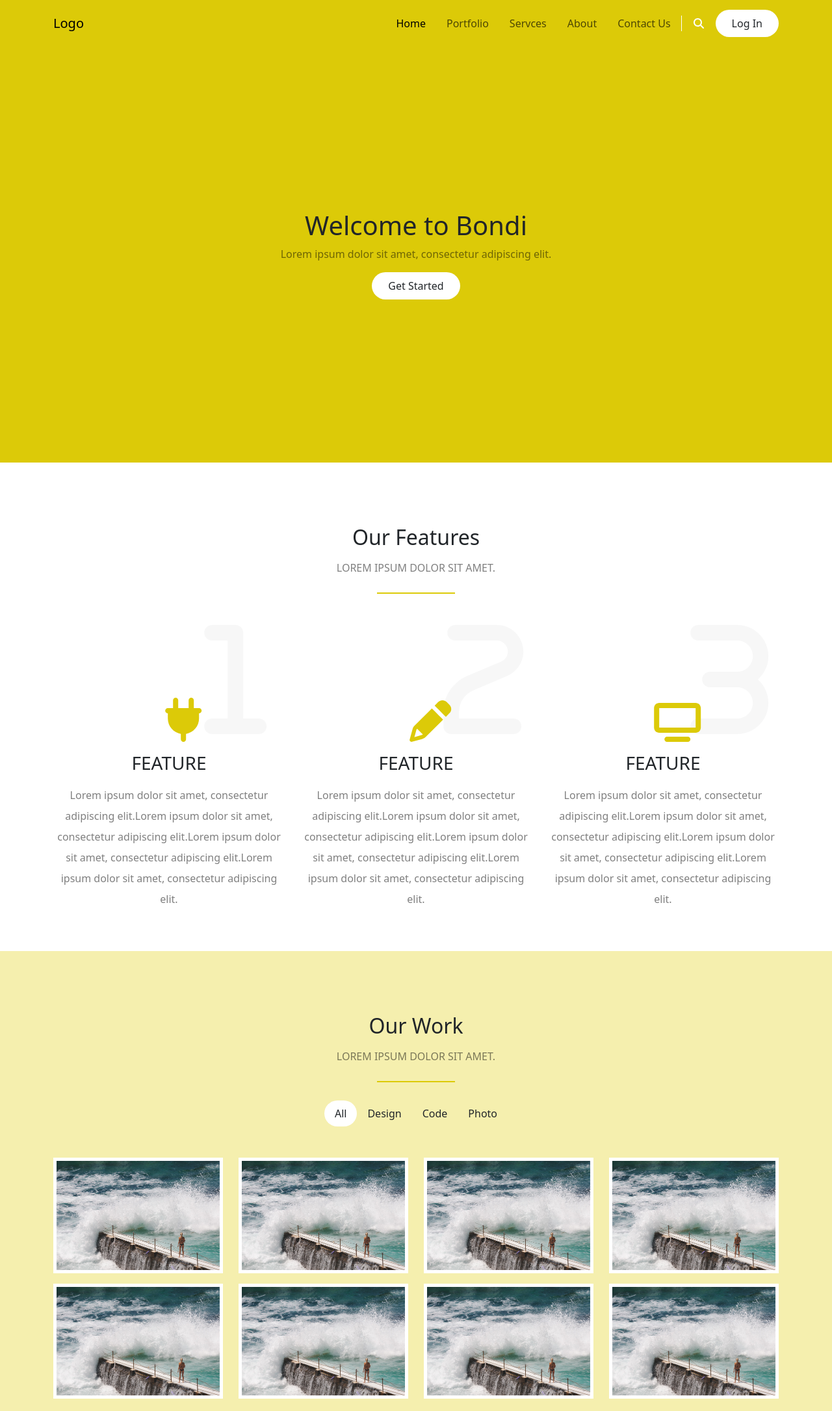
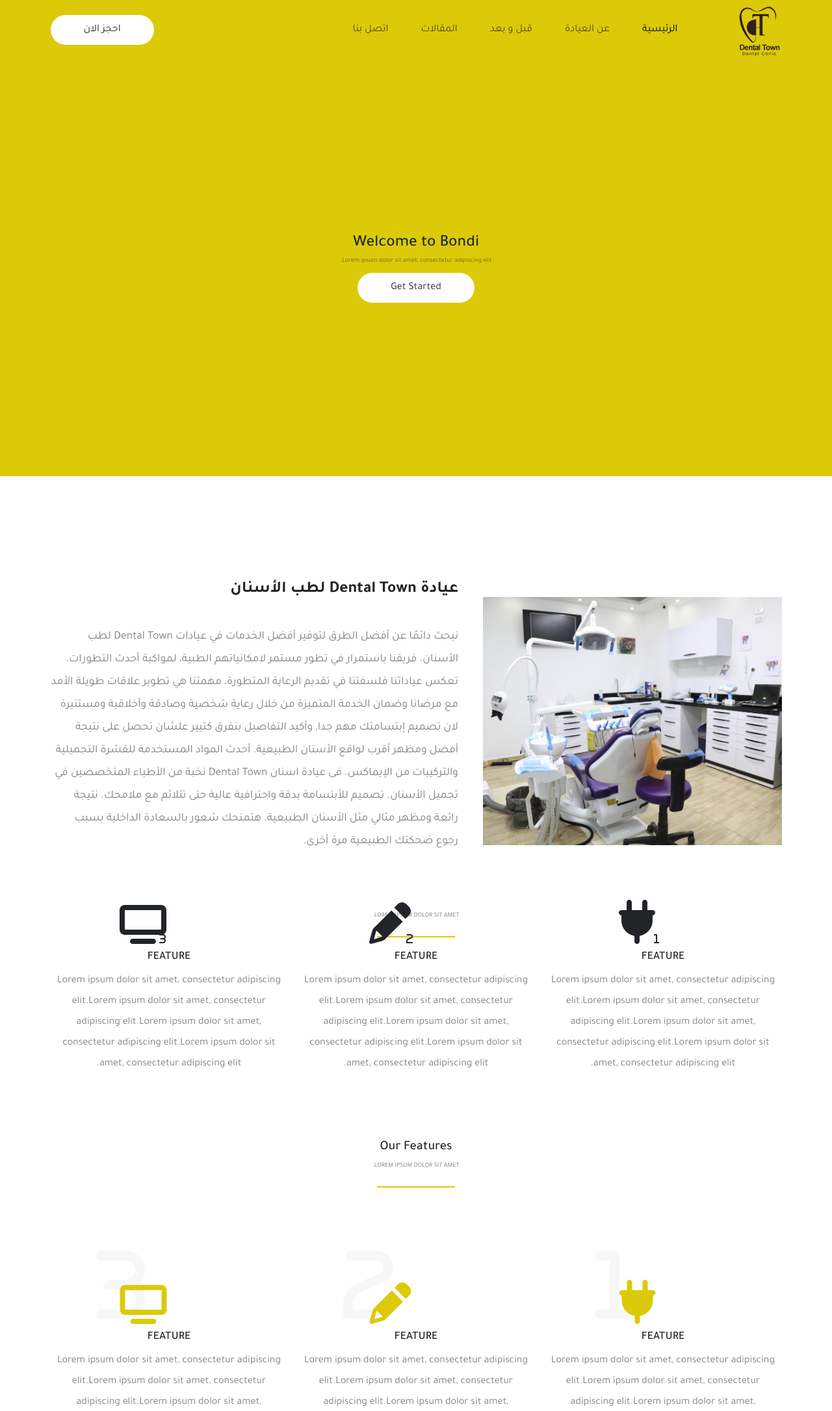
Before and after one commit to ahmedyosry433/Dental-Town-Clinic, a website: page index.html in a window 1280 px wide. Shown: the top 2172 px of the page at 65% size. Drawn offline with Linux system fonts and the light colour scheme.

Commit message:
nav & landing

```diff
--- a/index.html
+++ b/index.html
@@ -4,7 +4,8 @@
 <head>
     <meta charset="UTF-8">
     <meta name="viewport" content="width=device-width, initial-scale=1.0">
-    <title>Bondi</title>
+    <title>Dental Town</title>
+    <link rel="icon" href="img/favicon.png">
     <link rel="stylesheet" href="css/bootstrap.min.css">
     <link rel="stylesheet" href="css/all.min.css">
     <link rel="stylesheet" href="css/style.css">
@@ -24,7 +25,7 @@
     <!-- Start Navbar -->
     <nav class="navbar navbar-expand-lg prim-color sticky-top">
         <div class="container">
-            <a class="navbar-brand" href="#">Logo</a>
+            <img class="image-fluide logo-img" src="img/logo-low.png" alt="">
             <button class="navbar-toggler" type="button" data-bs-toggle="collapse"
                 data-bs-target="#navbarSupportedContent" aria-controls="navbarSupportedContent" aria-expanded="false"
                 aria-label="Toggle navigation">
@@ -32,26 +33,25 @@
             </button>
             <div class="collapse navbar-collapse" id="navbarSupportedContent">
                 <ul class="navbar-nav ms-auto mb-2 mb-lg-0 ">
-                    <li class="nav-item">
-                        <a class="nav-link p-3 p-lg-3 active" aria-current="page" href="#">Home</a>
+
+                    <li class="nav-item ps-5">
+                        <a class="nav-link p-3 p-lg-3 active" href="#">الرئيسية</a>
+                    </li>
+                    <li class="nav-item ps-5">
+                        <a class="nav-link p-3 p-lg-3" href="#">عن العيادة</a>
+                    </li>
+                    <li class="nav-item ps-5">
+                        <a class="nav-link p-3 p-lg-3" href="#">قبل و بعد</a>
+                    </li>
+                    <li class="nav-item ps-5">
+                        <a class="nav-link p-3 p-lg-3" href="#">المقالات</a>
                     </li>
                     <li class="nav-item">
-                        <a class="nav-link p-3 p-lg-3" href="#">Portfolio</a>
-                    </li>
-                    <li class="nav-item">
-                        <a class="nav-link p-3 p-lg-3" href="#">Servces</a>
-                    </li>
-                    <li class="nav-item">
-                        <a class="nav-link p-3 p-lg-3" href="#">About</a>
-                    </li>
-                    <li class="nav-item">
-                        <a class="nav-link p-3 p-lg-3" href="#">Contact Us</a>
+                        <a class="nav-link p-3 p-lg-3" href="#">اتصل بنا</a>
                     </li>
                 </ul>
-                <div class="search ps-3 pe-3 d-none d-lg-block">
-                    <i class="fa-solid fa-magnifying-glass"></i>
-                </div>
-                <button type="button" class=" btn main-btn rounded-pill">Log in</button>
+
+                <button type="button" class=" btn main-btn rounded-pill ">احجز الان</button>
 
 
             </div>
@@ -69,6 +69,89 @@
         </div>
     </div>
     <!-- End Landing -->
+    <!-- Start Stuff -->
+    <div class="stuff">
+        <div class="container">
+            <div class="row align-items-center">
+                <div class="col-lg-5">
+                    <div class="image">
+                        <img class="img-fluid stuf-img" src="img/t-5.jpeg" alt="">
+                    </div>
+                </div>
+                <div class="col-lg-7 mb-4 text-center text-md-end pe-5">
+                    <div class="text">
+                        <h1 class="fw-bold mb-5 lh-lg">عيادة Dental Town لطب الأسنان</h1>
+                        <p class="text-black-50 fs-3 lh-lg">نبحث دائمًا عن أفضل الطرق لتوفير أفضل الخدمات في
+                            عيادات
+                            Dental Town
+                            لطب الأسنان. فريقنا باستمرار في تطور مستمر لامكانياتهم الطبية، لمواكبة أحدث التطورات. تعكس
+                            عياداتنا فلسفتنا في تقديم الرعاية المتطورة، مهمتنا هي تطوير علاقات طويلة الأمد مع مرضانا
+                            وضمان الخدمة المتميزة من خلال رعاية شخصية وصادقة وأخلاقية ومستنيرة
+
+                            لان تصميم إبتسامتك مهم جدا, وأكيد التفاصيل بنفرق كتيير علشان تحصل على نتيجة أفضل ومظهر أقرب
+                            لواقع الأسنان الطبيعية. أحدث المواد المستخدمة للقشرة التجميلية والتركيبات من الإيماكس. فى
+                            عيادة اسنان Dental Town نخبة من الأطباء المتخصصين في تجميل الأسنان. تصميم للأبتسامة بدقة
+                            واحترافية عالية حتى تتلائم مع ملامحك. نتيجة رائعة ومظهر مثالي مثل الأسنان الطبيعية. هتمنحك
+                            شعور بالسعادة الداخلية بسبب رجوع ضحكتك الطبيعية مرة أخرى.</p>
+                    </div>
+
+
+                </div>
+
+            </div>
+        </div>
+    </div>
+    <!-- End Stuff -->
+    <!-- Start Why choose us? -->
+    <div class="why-chooses text-center pt-5 pb-5">
+        <div class="container">
+            <div class="main-title mt-5 mb-5 position-relative ">
+                <h2></h2>
+                <p class="text-black-50 pt-2 pb-2 fs-6 text-uppercase">Lorem ipsum dolor sit amet.</p>
+            </div>
+            <div class="row">
+                <div class="col-md-6 col-lg-4">
+                    <div class="icon-holder position-relative">
+                        <i class="fa-solid fa-1 position-absolute bottom-0 number"></i>
+                        <i class="fa-solid fa-plug fa-4x position-absolute bottom-0 icon"></i>
+                    </div>
+
+                    <h3 class="mb-3 mt-3 text-uppercase">Feature </h3>
+                    <p class="text-black-50 lh-lg">Lorem ipsum dolor sit amet, consectetur adipiscing elit.Lorem ipsum
+                        dolor sit amet, consectetur adipiscing elit.Lorem ipsum dolor sit amet, consectetur adipiscing
+                        elit.Lorem ipsum dolor sit amet, consectetur adipiscing elit.</p>
+                </div>
+                <div class="col-md-6 col-lg-4">
+                    <div class="icon-holder position-relative">
+                        <i class="fa-solid fa-2 position-absolute bottom-0 number"></i>
+                        <i class="fa-solid fa-pencil fa-4x position-absolute bottom-0 icon"></i>
+                    </div>
+
+                    <h3 class="mb-3 mt-3 text-uppercase">Feature </h3>
+                    <p class="text-black-50 lh-lg">Lorem ipsum dolor sit amet, consectetur adipiscing elit.Lorem
+                        ipsum
+                        dolor sit amet, consectetur adipiscing elit.Lorem ipsum dolor sit amet, consectetur
+                        adipiscing
+                        elit.Lorem ipsum dolor sit amet, consectetur adipiscing elit.</p>
+                </div>
+                <div class="col-md-6 col-lg-4">
+                    <div class="icon-holder position-relative">
+                        <i class="fa-solid fa-3 position-absolute bottom-0 number"></i>
+                        <i class="fa-solid fa-tv fa-4x position-absolute bottom-0 icon"></i>
+                    </div>
+
+                    <h3 class="mb-3 mt-3 text-uppercase">Feature </h3>
+                    <p class="text-black-50 lh-lg">Lorem ipsum dolor sit amet, consectetur adipiscing elit.Lorem
+                        ipsum
+                        dolor sit amet, consectetur adipiscing elit.Lorem ipsum dolor sit amet, consectetur
+                        adipiscing
+                        elit.Lorem ipsum dolor sit amet, consectetur adipiscing elit.</p>
+                </div>
+
+            </div>
+        </div>
+    </div>
+    <!-- End Why choose us? -->
     <!-- Start Features -->
     <div class="features text-center pt-5 pb-5">
         <div class="container">
@@ -127,20 +210,14 @@
                 <h2>Our Work</h2>
                 <p class="text-black-50 pt-2 pb-2 fs-6 text-uppercase">Lorem ipsum dolor sit amet.</p>
             </div>
-            <ul class="list-unstyled d-flex justify-content-center mt-5 mb-5">
-                <li class="rounded-pill active">All</li>
-                <li>Design</li>
-                <li>Code</li>
-                <li>Photo</li>
-            </ul>
-            <div class="row">
+            <div class="row pt-5">
                 <div class="col-sm-6 col-md-4 col-lg-3">
                     <div class="box mb-3 bg-white" data-work="Application">
                         <img class="img-fluid" src="img/work-1.jpg" alt="">
                     </div>
                 </div>
                 <div class="col-sm-6 col-md-4 col-lg-3">
-                    <div class="box mb-3 bg-white" data-work="Application">
+                    <div class="box mb-3 bg-white" data-work="تدكيب">
                         <img class="img-fluid" src="img/work-1.jpg" alt="">
                     </div>
                 </div>
@@ -181,47 +258,7 @@
         </div>
     </div>
     <!-- End Our Work -->
-    <!-- Start Stuff -->
-    <div class="stuff  pt-5 ">
-        <div class="container">
-            <div class="main-title mt-5 mb-5 text-center position-relative ">
-                <h2>Some Stuff About Us</h2>
-                <p class="text-black-50 pt-2 pb-2 fs-6 text-uppercase">Lorem ipsum dolor sit amet.</p>
-            </div>
-            <p class="description text-center text-black-50 mb-5 m-auto">Lorem ipsum, dolor sit amet consectetur
-                adipisicing
-                elit.
-                Perspiciatis
-                pariatur
-                veritatis dolores nihil
-                iusto blanditiis doloribus ipsam praesentium maxime itaque mollitia eos quae, quia expedita ex.
-                Asperiores voluptatem excepturi quam.
-            </p>
-            <div class="row align-items-center">
-                <div class="col-lg-5 mb-4 text-center text-md-start">
-                    <div class="text">
-                        <h4>Rertina Design</h4>
-                        <p class="text-black-50 fs-6">Lorem ipsum dolor, sit amet consectetur adipisicing elit. Facere
-                            architecto, nam dicta veniam
-                            laborum cum sequi, numquam obcaecati itaque voluptates</p>
-                    </div>
-                    <p class="text-black-50 fs-6">
-                        Lorem, ipsum dolor sit amet consectetur adipisicing elit. Esse illum adipisci voluptate. Dolorem
-                        illo distinctio eos porro labore ab minima, excepturi tenetur quisquam earum neque alias, fuga
-                        quia voluptas consequatur.
-                    </p>
-                    <a href="#" class=" btn secondery-btn rounded-pill">Oreder Me one</a>
 
-                </div>
-                <div class="col-lg-7">
-                    <div class="image">
-                        <img class="img-fluid" src="img/labtop.jpg" alt="">
-                    </div>
-                </div>
-            </div>
-        </div>
-    </div>
-    <!-- End Stuff -->
     <!-- Start Our Team -->
     <div class="team text-center pt-5 pb-5">
         <div class="container pt-5 pb-5">
@@ -453,7 +490,7 @@
             <div class="row">
                 <div class="col-md-6 col-lg-4">
                     <div class="info text-capitalize mb-5">
-                        <h1 class="text-dark">Logo</h1>
+                        <img class="image-fluide" src="img/logo-low.jpeg" alt="">
                         <p class="text-white-50 lh-lg mb-5 ">Lorem ipsum dolor sit amet, consectetur adipisicing elit.
                             Aperiam
                             earum
--- a/sass/_base.scss
+++ b/sass/_base.scss
@@ -23,7 +23,7 @@ html {
 
 }
 body{
-    font-family: 'Cairo', sans-serif;
+    font-family: 'Tajawal', sans-serif;
     font-size: 1.6rem;
     background-color: #fff;
     font-weight: 400;
--- a/sass/_components.scss
+++ b/sass/_components.scss
@@ -0,0 +1,162 @@
+
+:root {
+    --primary-color: rgb(220, 202, 8);
+    --light-primary-color: rgb(245, 239, 174);
+}
+
+
+.prim-color {
+    background-color: var(--primary-color);
+    color: white;
+
+}
+.nav-link.active,
+.navbar-nav .nav-link:focus,
+.navbar-nav .nav-link:hover {
+    color: white;
+    outline:none
+}
+
+.navbar-toggler {
+    color: white;
+    border-color:white ;
+}
+.navbar-toggler:focus {
+    box-shadow: none;
+}
+.navbar-toggler[aria-expanded="true"] {
+    border-color:gray ;
+
+}
+.main-btn {
+    background-color: white;
+    padding: 1rem 5rem;
+    text-transform: capitalize;
+    font-size: 1.6rem;
+    &:hover {
+
+        background-color: black;
+        color: white;
+    }
+}
+.secondery-btn {
+    background-color: black;
+    text-transform: capitalize;
+    color: white;
+    padding: 1rem 5rem;
+    &:hover {
+        background-color: white;
+        color: black;
+        border: 1px solid black;
+    }
+
+}
+.logo-img {
+    width: 7rem;
+    margin-left: 8rem;
+}
+
+
+.main-title::after {
+    content: "";
+    width: 120px;
+    position: absolute;
+    height: 2px;
+    background-color: var(--primary-color);
+    bottom: -20px;
+    left: 50%;
+    transform: translateX(-50%);
+}
+.landing {
+    height: 80vh;
+    background-color: var(--primary-color);
+}
+
+.features {
+    .icon-holder {
+        height: 200px;
+        left: 50%;
+        transform: translateX(-50%);
+        & .number {
+            font-size: 12rem;
+            opacity: .03;
+        }
+        & .icon {
+            color: var(--primary-color);
+        }
+    }
+
+}
+
+.our-work {
+    background-color: var( --light-primary-color);
+    & ul {
+        &.active {
+            background-color: white;
+
+        }
+        & li {
+            padding: 0.5rem 1rem;
+            cursor: pointer;
+            &:not(.active):hover {
+                color: var(--primary-color);
+            }
+
+        }
+    }
+    & .box {
+        padding: 5px;
+        overflow: hidden;
+        position: relative;
+        &::before{
+            content: attr(data-work);
+            position: absolute;
+            height: calc(100% - 10px);
+            width: calc(100% - 10px);
+            background-color: rgba(181, 163, 0, 0.457);
+            display: flex;
+            justify-content: center;
+            align-items: center;
+            font-weight: bold;
+            color: white;
+            transition: all 0.3s ease-in;
+
+            font-size: 1.5rem;
+            transform: translateX(calc(-100% - 5px ));
+        }
+        &:hover::before {
+            transform: translateX(0);
+
+        }
+    }
+}
+.stuff {
+    margin-top: 15rem;
+
+    & .description {
+        max-width: 50rem;
+    }
+}
+.team {
+    background-color: var(--light-primary-color);
+    & .box h4 {
+        background-color: var(--primary-color);
+        color:white;
+    }
+}
+.project {
+    background-color: var(--primary-color);
+}
+.subscribe {
+    background-color: lightgray;
+    & .input-felid {
+        border: none;
+        border-bottom: 1px solid var(--light-primary-color);
+        &:focus {
+            outline: none;
+        }
+    }
+}
+.footer {
+    background-color: var(--primary-color);
+}
--- a/sass/main.scss
+++ b/sass/main.scss
@@ -1,6 +1,5 @@
 @import "mixins";
 @import "animations";
-
 @import "layout";
 @import "components";
 @import "base";
```
Also changed, not shown: css/style.css, img/favicon.png (added), img/logo-low.png (added), img/logo.png (deleted), img/t-5.jpeg (added), img/t-8.jpeg (added).
